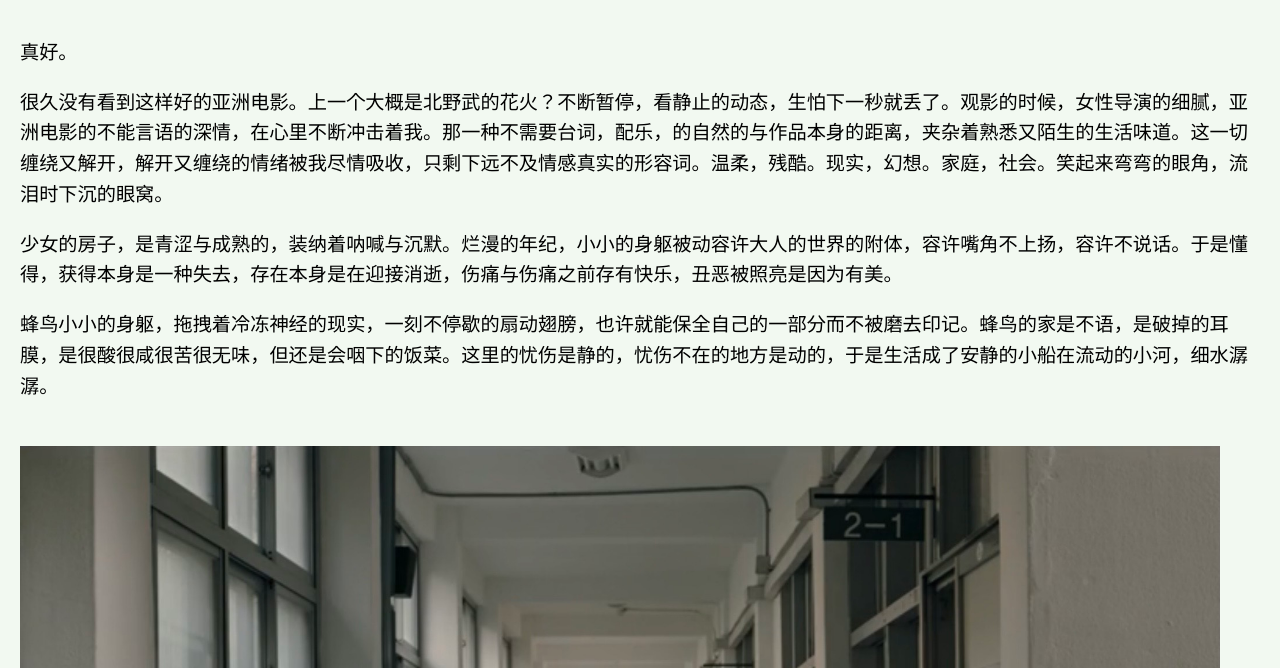
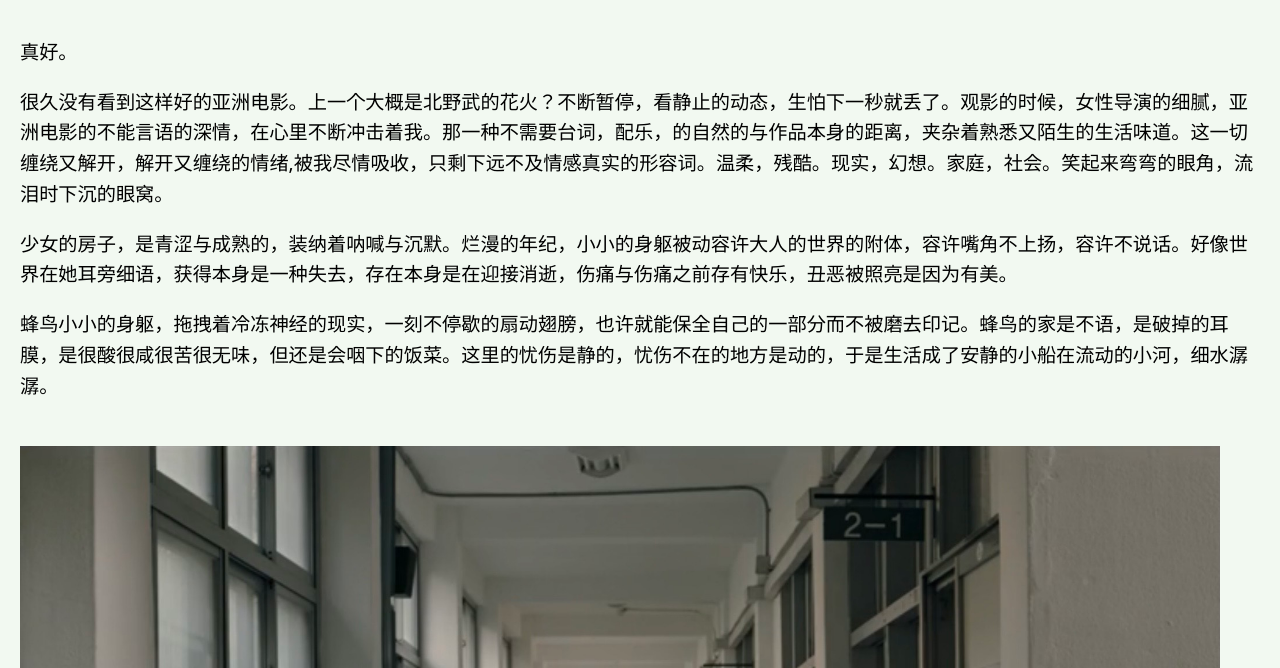
Before and after one commit to tlin0809/WebsiteBlog, a plain HTML site: page hummingbird_film.html in a window 1280 px wide. Shown: the part 132-800 px from the top of the page. Drawn offline with Linux system fonts and the light colour scheme.

Commit message:
Edited hummingbird entry

```diff
--- a/hummingbird_film.html
+++ b/hummingbird_film.html
@@ -18,8 +18,8 @@
 	<h3 style="margin-bottom: 40px;">蜂鸟 (벌새) — 金宝拉</h3>
 
 	<p>真好。</p>
-	<p>很久没有看到这样好的亚洲电影。上一个大概是北野武的花火？不断暂停，看静止的动态，生怕下一秒就丢了。观影的时候，女性导演的细腻，亚洲电影的不能言语的深情，在心里不断冲击着我。那一种不需要台词，配乐，的自然的与作品本身的距离，夹杂着熟悉又陌生的生活味道。这一切缠绕又解开，解开又缠绕的情绪被我尽情吸收，只剩下远不及情感真实的形容词。温柔，残酷。现实，幻想。家庭，社会。笑起来弯弯的眼角，流泪时下沉的眼窝。</p>
-	<p>少女的房子，是青涩与成熟的，装纳着呐喊与沉默。烂漫的年纪，小小的身躯被动容许大人的世界的附体，容许嘴角不上扬，容许不说话。于是懂得，获得本身是一种失去，存在本身是在迎接消逝，伤痛与伤痛之前存有快乐，丑恶被照亮是因为有美。</p>
+	<p>很久没有看到这样好的亚洲电影。上一个大概是北野武的花火？不断暂停，看静止的动态，生怕下一秒就丢了。观影的时候，女性导演的细腻，亚洲电影的不能言语的深情，在心里不断冲击着我。那一种不需要台词，配乐，的自然的与作品本身的距离，夹杂着熟悉又陌生的生活味道。这一切缠绕又解开，解开又缠绕的情绪,被我尽情吸收，只剩下远不及情感真实的形容词。温柔，残酷。现实，幻想。家庭，社会。笑起来弯弯的眼角，流泪时下沉的眼窝。</p>
+	<p>少女的房子，是青涩与成熟的，装纳着呐喊与沉默。烂漫的年纪，小小的身躯被动容许大人的世界的附体，容许嘴角不上扬，容许不说话。好像世界在她耳旁细语，获得本身是一种失去，存在本身是在迎接消逝，伤痛与伤痛之前存有快乐，丑恶被照亮是因为有美。</p>
 	<p>蜂鸟小小的身躯，拖拽着冷冻神经的现实，一刻不停歇的扇动翅膀，也许就能保全自己的一部分而不被磨去印记。蜂鸟的家是不语，是破掉的耳膜，是很酸很咸很苦很无味，但还是会咽下的饭菜。这里的忧伤是静的，忧伤不在的地方是动的，于是生活成了安静的小船在流动的小河，细水潺潺。</p>
 
 	<div>
```
